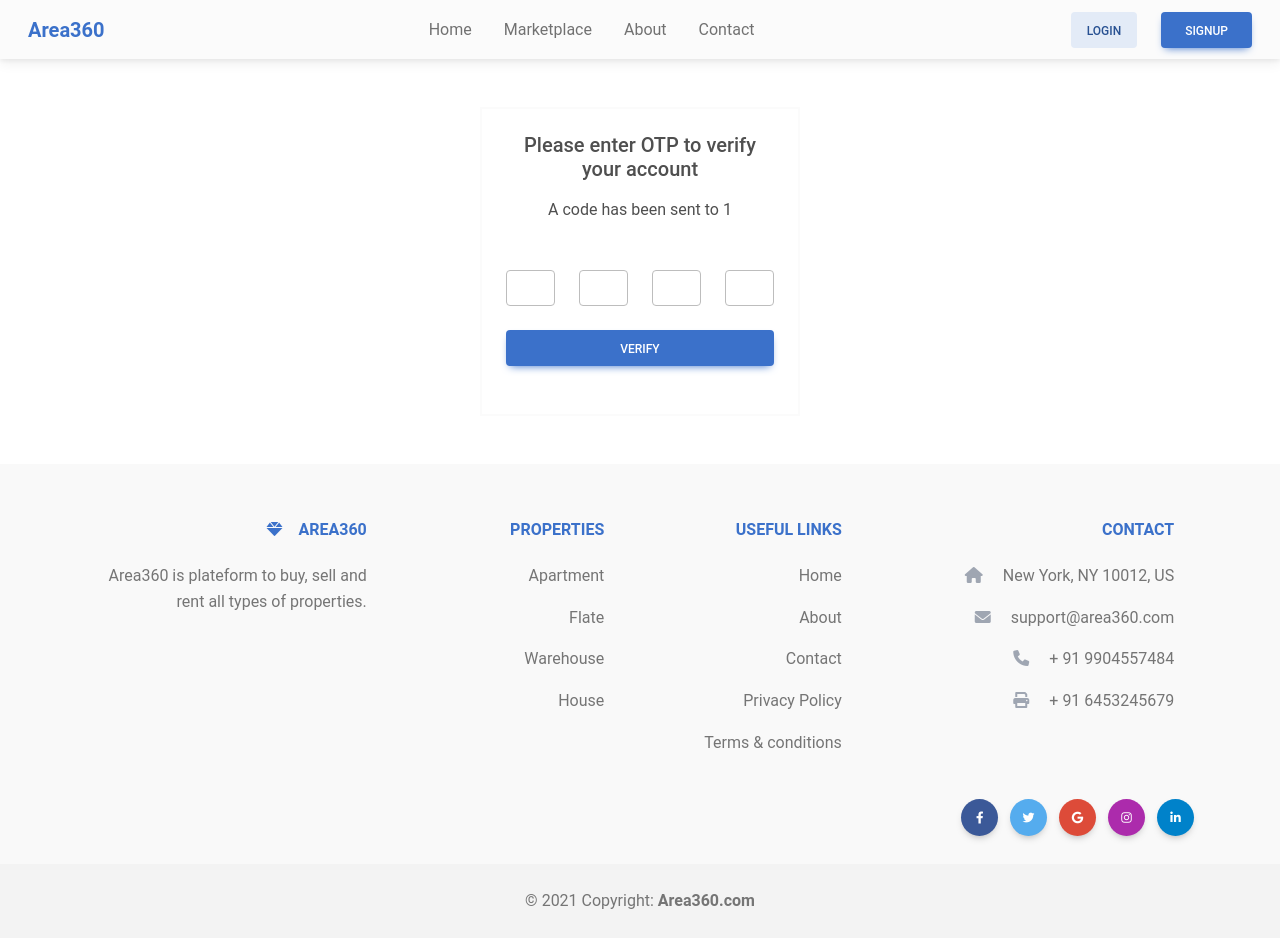
After one commit to CapstoneProject-1/Area360, a Django app: page /auth/register/otp/1/ in a window 1280 px wide. The commit adds this page. Run offline with Django 4.2, Linux system fonts and the light colour scheme.

Commit message:
create otp.html

```diff
--- a/marketplace/static/css/style.css
+++ b/marketplace/static/css/style.css
@@ -0,0 +1,5 @@
+@media (max-width: 750px) {
+    .container-sm {
+        width: 100% !important;
+    }
+}
--- a/marketplace/templates/login.html
+++ b/marketplace/templates/login.html
@@ -7,7 +7,7 @@
 {% block body %}
 <div class="container-sm my-5 w-25 btn-outline-light p-4">
   <h2 class="h2-responsive text-center mb-5">Welcome back</h2>
-  <form action="#" method="post">
+  <form action="#" method="post" class="text-center">
       {% csrf_token %}
 
       <!-- Email input -->
--- a/marketplace/templates/main.html
+++ b/marketplace/templates/main.html
@@ -26,6 +26,7 @@
   <!-- <link rel="stylesheet" href="{% static 'css/mdb.dark.min.css' %}" /> -->
   <link rel="stylesheet" href="{% static 'css/mdb.rtl.min.css' %}" />
   <link rel="stylesheet" href="{% static 'css/style.css' %}" />
+
 </head>
 
 <body>
@@ -50,24 +51,24 @@
           <!-- Left links -->
           <ul class="navbar-nav me-auto mb-2 mb-lg-0">
             <li class="nav-item me-2">
-              <a class="nav-link" href="{% url 'index' %}">Home</a>
+              <a class="nav-link" href="{% url 'realestate:index' %}">Home</a>
             </li>
             <li class="nav-item me-2">
-              <a class="nav-link" href="{% url 'marketplace' %}">Marketplace</a>
+              <a class="nav-link" href="{% url 'realestate:marketplace' %}">Marketplace</a>
             </li>
             <li class="nav-item me-2">
-              <a class="nav-link" href="{% url 'about' %}">About</a>
+              <a class="nav-link" href="{% url 'realestate:about' %}">About</a>
             </li>
             <li class="nav-item me-2">
-              <a class="nav-link" href="{% url 'contact' %}">Contact</a>
+              <a class="nav-link" href="{% url 'realestate:contact' %}">Contact</a>
             </li>
           </ul>
           <!-- Left links -->
           <div class="d-flex align-items-center">
-            <a type="button" class="btn btn-secondary px-3 me-2" href="{% url 'login' %}">
+            <a type="button" class="btn btn-secondary px-3 me-2" href="{% url 'realestate:login' %}">
               Login
             </a>
-            <a type="button" class="btn btn-primary me-3" href="{% url 'register' %}">
+            <a type="button" class="btn btn-primary me-3" href="{% url 'realestate:register' %}">
               Signup
             </a>
           </div>
@@ -128,12 +129,8 @@
     <!-- Navbar -->
 
 
-
-
     {% block body %}
     {% endblock body %}
-
-
 
 
     <!-- Footer -->
@@ -183,19 +180,19 @@
                 Useful links
               </h6>
               <p>
-                <a href="{% url 'index' %}" class="text-reset">Home</a>
+                <a href="{% url 'realestate:index' %}" class="text-reset">Home</a>
               </p>
               <p>
-                <a href="{% url 'about' %}" class="text-reset">About</a>
+                <a href="{% url 'realestate:about' %}" class="text-reset">About</a>
               </p>
               <p>
-                <a href="{% url 'contact' %}" class="text-reset">Contact</a>
+                <a href="{% url 'realestate:contact' %}" class="text-reset">Contact</a>
               </p>
               <p>
-                <a href="{% url 'privacypolicy' %}" class="text-reset">Privacy Policy</a>
+                <a href="{% url 'realestate:privacypolicy' %}" class="text-reset">Privacy Policy</a>
               </p>
               <p>
-                <a href="{% url 'tc' %}" class="text-reset">Terms & conditions</a>
+                <a href="{% url 'realestate:tc' %}" class="text-reset">Terms & conditions</a>
               </p>
             </div>
             <!-- Grid column -->
@@ -235,9 +232,6 @@
             <!-- Linkedin -->
             <a class="btn text-white btn-floating m-1" style="background-color: #0082ca;" href="#!" role="button"><i
                 class="fab fa-linkedin-in"></i></a>
-            <!-- Github -->
-            <a class="btn text-white btn-floating m-1" style="background-color: #333333;" href="#!" role="button"><i
-                class="fab fa-github"></i></a>
 
           </section>
           <!-- Section: Social media -->
@@ -257,6 +251,10 @@
 
   <!-- MDB -->
   <script type="text/javascript" src="{% static 'js/mdb.min.js' %}"></script>
+
+  <!-- sweetalert -->
+  <script src="https://unpkg.com/sweetalert/dist/sweetalert.min.js"></script>
+
   <!-- Custom scripts -->
   <script type="text/javascript" sec="{% static 'js/script.js' %}"></script>
 </body>
--- /dev/null
+++ b/marketplace/templates/otp.html
@@ -0,0 +1,61 @@
+{% extends "main.html" %}
+
+{% block title %}
+otp | Area360
+{% endblock title %}
+
+{% block body %}
+<!-- <div class="container-sm my-5 w-50 btn-outline-light p-4">
+    <h2 class="h2-responsive text-center mb-5">Register</h2>
+    <form action="#" method="post">
+        {% csrf_token %}
+            <input class="otp" type="text" oninput='digitValidate(this)' onkeyup='tabChange(1)' maxlength=1 >
+            <input class="otp" type="text" oninput='digitValidate(this)' onkeyup='tabChange(2)' maxlength=1 >
+            <input class="otp" type="text" oninput='digitValidate(this)' onkeyup='tabChange(3)' maxlength=1 >
+            <input class="otp" type="text" oninput='digitValidate(this)'onkeyup='tabChange(4)' maxlength=1 >
+    </form>
+</div> -->
+<div class="container-sm my-5 w-25 btn-outline-light p-4">
+    <h5 class="h5-responsive text-center mb-3">Please enter OTP to verify your account</h5>
+    <p class="text-center mb-3">A code has been sent to {{phoneno}}</p>
+    <form action="" class="mt-5">
+        <div class="row mb-4">
+            <div class="col">
+                <input class="form-control otp text-center" type="text" oninput='digitValidate(this)' onkeyup='tabChange(1)'
+                    maxlength=1>
+            </div>
+            <div class="col">
+                <input class="form-control otp text-center" type="text" oninput='digitValidate(this)' onkeyup='tabChange(2)'
+                    maxlength=1>
+            </div>
+            <div class="col">
+                <input class="form-control otp text-center" type="text" oninput='digitValidate(this)' onkeyup='tabChange(3)'
+                    maxlength=1>
+            </div>
+            <div class="col">
+                <input class="form-control otp text-center" type="text" oninput='digitValidate(this)' onkeyup='tabChange(4)'
+                    maxlength=1>
+            </div>
+        </div>
+
+        <!-- Submit button -->
+        <button type="submit" class="btn btn-primary btn-block mb-4">Verify</button>
+    </form>
+</div>
+
+<script>
+    let digitValidate = function (ele) {
+        console.log(ele.value);
+        ele.value = ele.value.replace(/[^0-9]/g, '');
+    }
+
+    let tabChange = function (val) {
+        let ele = document.querySelectorAll('input');
+        if (ele[val - 1].value != '') {
+            ele[val].focus()
+        } else if (ele[val - 1].value == '') {
+            ele[val - 2].focus()
+        }
+    }
+</script>
+{% endblock body %}
--- a/marketplace/urls.py
+++ b/marketplace/urls.py
@@ -1,14 +1,19 @@
 from django.urls import path
 from . import views
+
+app_name = 'realestate'
 
 urlpatterns = [
     path('',views.index, name="index"),
     path('auth/register/',views.register, name="register"),
     path('auth/login/',views.login, name="login"),
+    path('auth/register/otp/<phoneno>/',views.otp, name="otp"),
+
+    path('marketplace/',views.marketplace, name="marketplace"),
+    path('property/',views.property, name="property"),
+
     path('contact/',views.contact, name="contact"),
     path('about/',views.about, name="about"),
     path('terms&conditions/',views.tc, name="tc"),
     path('privacypolicy/',views.privacypolicy, name="privacypolicy"),
-    path('marketplace/',views.marketplace, name="marketplace"),
-    path('property/',views.property, name="property"),
 ]
--- a/marketplace/views.py
+++ b/marketplace/views.py
@@ -1,11 +1,44 @@
-from django.shortcuts import render
+from django.contrib import messages
+from django.shortcuts import redirect, render
+from django.urls import reverse
 
 # Create your views here.
 def index(request):
     return render(request,'index.html')
 
 def register(request):
+    if request.method == 'POST':
+        fname = request.POST.get('fname')
+        lname = request.POST.get('lname')
+        emailid = request.POST.get('emailid')
+        password = request.POST.get('password')
+        phoneno = request.POST.get('phoneno')
+        usertype = request.POST.get('usertype')
+        list1 = [fname,lname,emailid,password,phoneno,usertype]
+        print(list1)
+
+        try:
+            if len(password) < 6:
+                messages.error(request,'Password is too short')
+
+            elif len(phoneno) < 10:
+                messages.error(request,'Contact no is wrong')
+
+            else:
+                # response = 'otp/'+phoneno+'/'
+
+                return redirect(reverse('realestate:otp',kwargs={'phoneno':phoneno}))
+
+        except Exception as e:
+            print(e)
+            return redirect('auth/register/')
+
     return render(request,'register.html')
+
+
+def otp(request, phoneno):
+    context = {'phoneno': phoneno}
+    return render(request,'otp.html', context)
 
 def login(request):
     return render(request,'login.html')
```
Also changed, not shown: marketplace/templates/register.html (+24 -11 lines).
